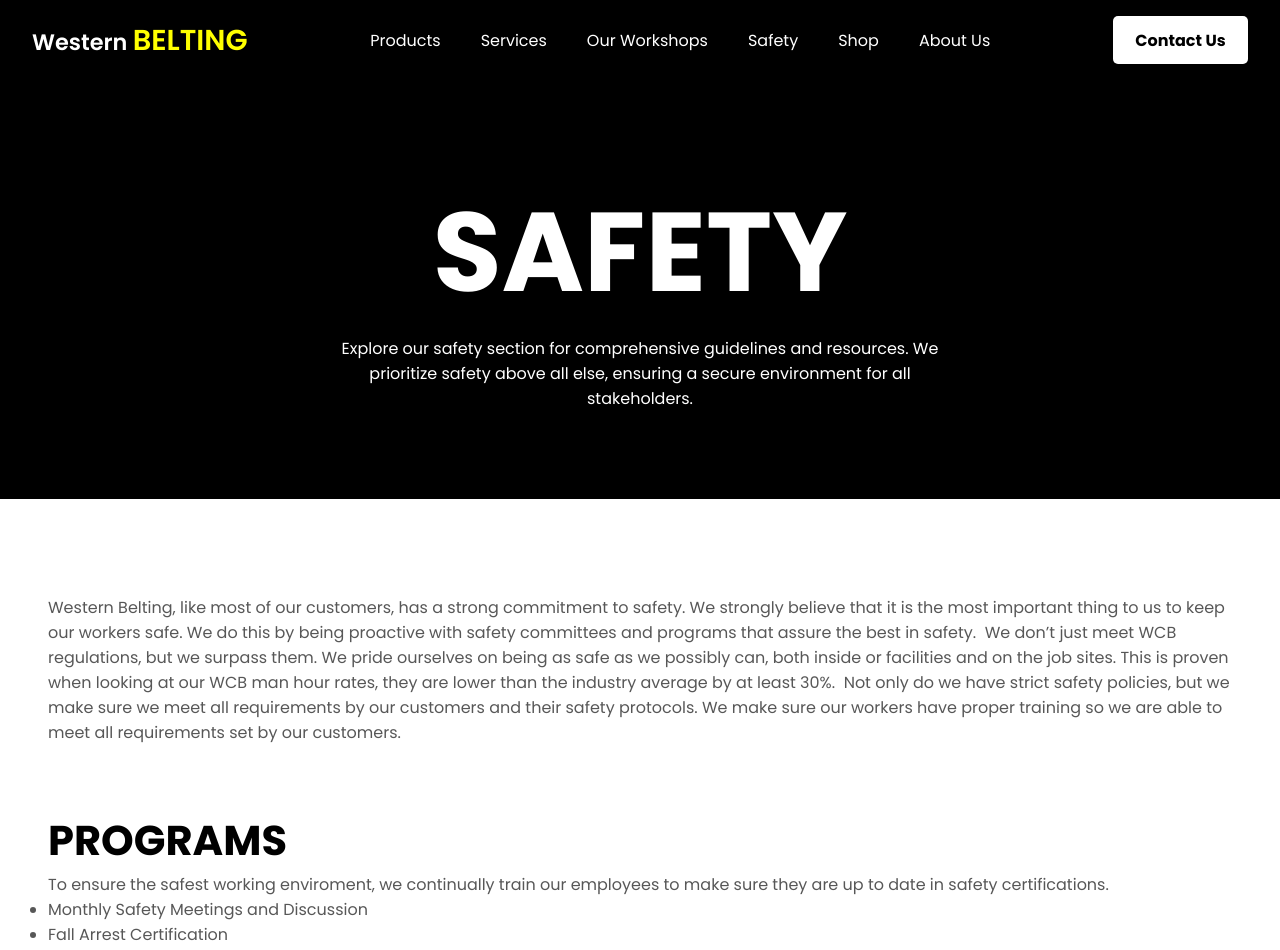
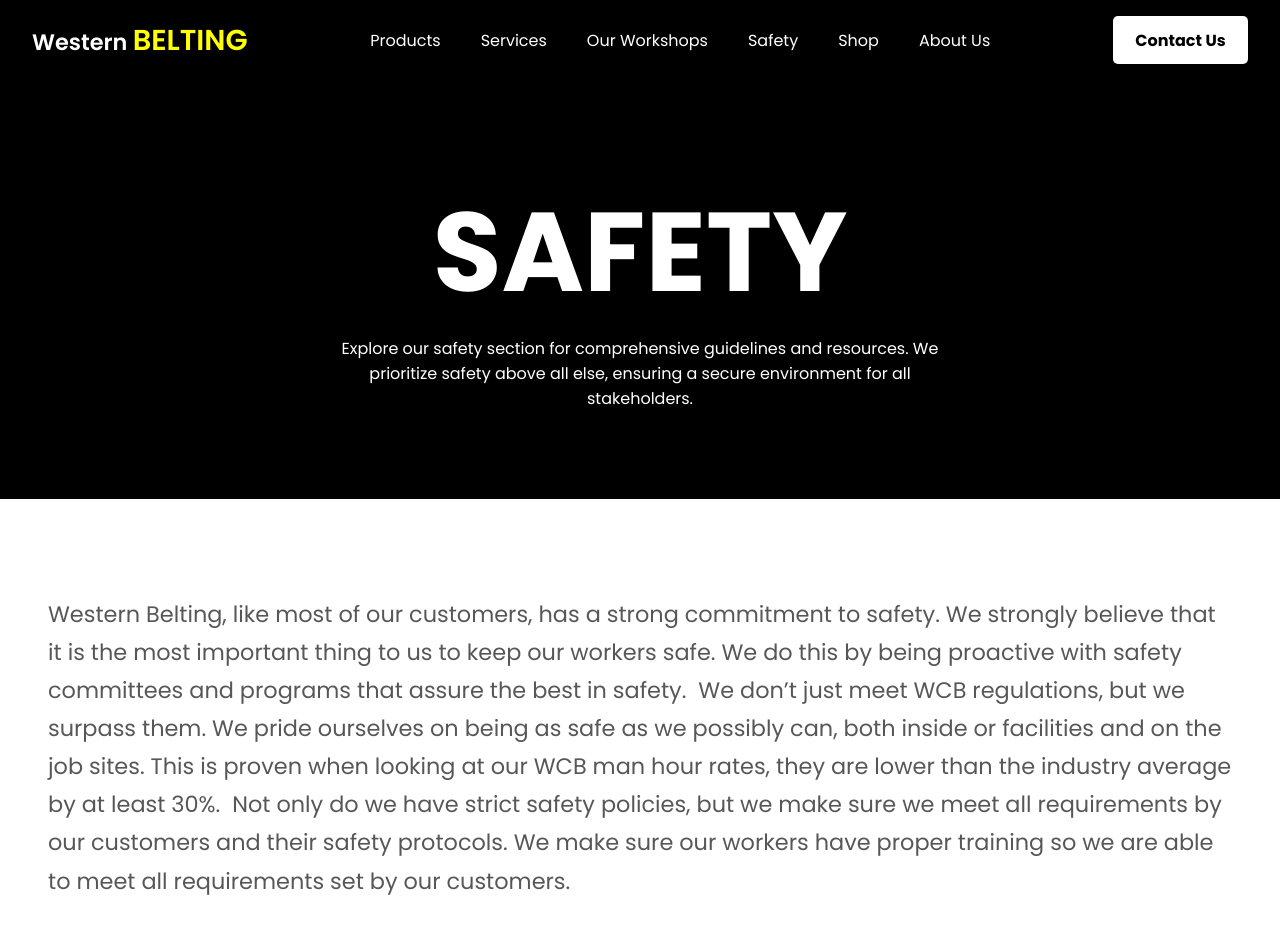
Before and after one commit to thisclinton/westernbelting, a React (Vite) app: page /safety in a window 1280 px wide. Shown: the top 950 px of the page. Built offline with nearby package versions, Linux system fonts and the light colour scheme.

Commit message:
readjusted font size for the safety section

```diff
--- a/src/components/Safety/safety.css
+++ b/src/components/Safety/safety.css
@@ -11,14 +11,17 @@
 
 .safety__description {
   color: #000000a8;
+  font-size: 1.4rem;
+  line-height: 1.7;
 }
 
 .safety__programs {
   margin-top: 4rem;
+  font-size: 1.3rem;
 }
 
 .safety__programs-title {
-  font-size: 2.6rem;
+  font-size: 3.6rem;
   text-transform: uppercase;
 }
 
```
